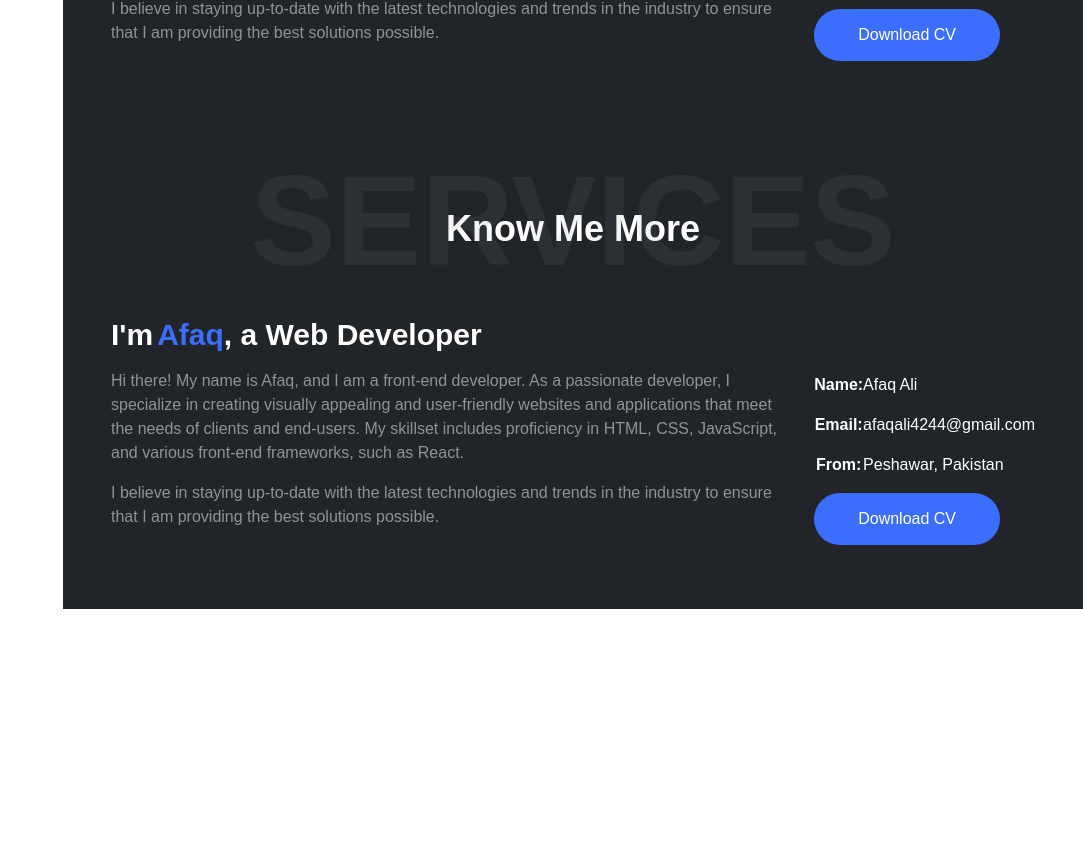
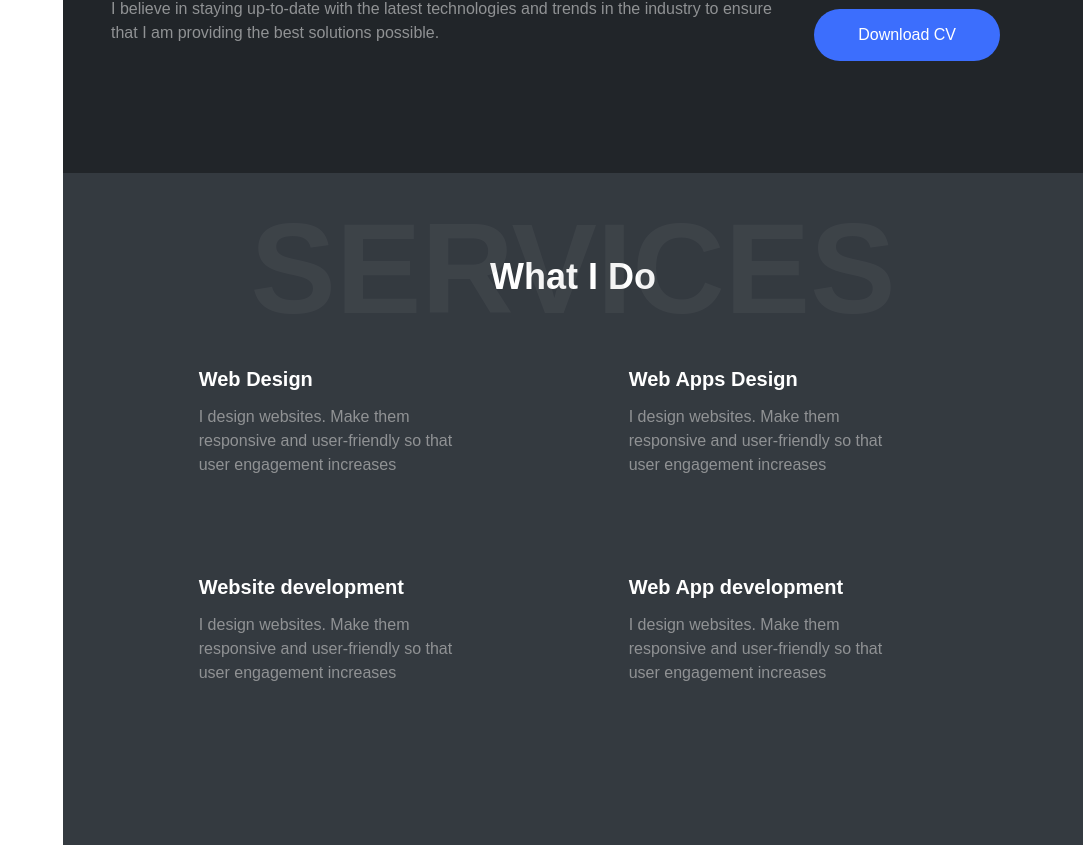
Before and after one commit to afaqalii/afaqdev, a React (Vite) app: page / in a window 1280 px wide. Shown: the part 1159-2004 px from the top of the page, without its empty margins (197-1280 px from the left). Before the commit the page ends 1768 px from the top, so only its background shows below. Built offline with nearby package versions, Linux system fonts and the light colour scheme.

Commit message:
Completed My services  section  for all devices

```diff
--- a/src/App.jsx
+++ b/src/App.jsx
@@ -2,6 +2,7 @@ import './App.css'
 import AboutMe from './components/AboutMe'
 import ContainerWrapper from './components/ContainerWrapper'
 import Header from './components/Header'
+import Services from './components/Services'
 import Sidebar from "./components/Sidebar"
 function App() {
 
@@ -11,8 +12,16 @@ function App() {
       <Sidebar/>
       <div id='main-content' className="lg:ml-[260px]">
         <Header/>
-         <ContainerWrapper bgColor={`bg-[--light-black]`} content={<AboutMe/>} backgroundTitle={"About Me"}/>
-         <ContainerWrapper bgColor={`bg-[--light-black]`} content={<AboutMe/>} backgroundTitle={"Services"}/>
+         <ContainerWrapper
+             bgColor={`bg-[--light-black]`}
+             content={<AboutMe/>}
+             backgroundTitle={"About Me"}
+             title={"Know Me More"}/>
+         <ContainerWrapper
+             bgColor={`bg-[--bg-light]`}
+             content={<Services/>}
+             backgroundTitle={"Services"}
+             title={"What I Do"}/>
       </div>
       </div>
     </>
--- a/src/LocalData.js
+++ b/src/LocalData.js
@@ -1,3 +1,5 @@
+import { FaDesktop, FaPaintBrush, FaPalette, FaPencilRuler } from "react-icons/fa";
+
 export const menuItems = [
     {
         item: "home",
@@ -34,3 +36,26 @@ export const bioData = [
         content:"Peshawar, Pakistan"
     },
 ]
+
+export const MyServies = [
+    {
+        title: "Web Design",
+        content:"I design websites. Make them responsive and user-friendly so that user engagement increases",
+        // icon: <FaDesktop/>,
+    },
+    {
+        title: "Web Apps Design",
+        content:"I design websites. Make them responsive and user-friendly so that user engagement increases",
+        // icon: <FaPalette/>
+    },
+    {
+        title: "Website development",
+        content:"I design websites. Make them responsive and user-friendly so that user engagement increases",
+        // icon: <FaPencilRuler/>
+    },
+    {
+        title: "Web App development",
+        content:"I design websites. Make them responsive and user-friendly so that user engagement increases",
+        // icon: <FaPaintBrush/>
+    },
+]
--- a/src/components/AboutMe.jsx
+++ b/src/components/AboutMe.jsx
@@ -15,8 +15,7 @@ const AboutMe = () => {
 
 
   return (
-    <div className=''>
-        <h1 className='text-4xl text-white font-semibold text-center py-5'>Know Me More</h1>
+    <div className='my-12'>
         {/* know me more content start from here */}
         <div className="flex flex-col mt-12 lg:flex-row">
             <div  className="text-center lg:text-left">
--- a/src/components/ContainerWrapper.jsx
+++ b/src/components/ContainerWrapper.jsx
@@ -1,10 +1,11 @@
 import React from 'react'
 
-const ContainerWrapper = ({backgroundTitle, content, bgColor}) => {
+const ContainerWrapper = ({backgroundTitle, content, bgColor, title}) => {
   return (
     <div className={`relative ${bgColor} px-12 py-16`}>
         <h1 className='uppercase text-center opacity-10 left-0 w-full absolute top-8 lg:text-8xl xl:text-9xl font-bold  text-[--sm-text] '>{backgroundTitle}</h1>
         <div className="max-w-7xl mx-auto">
+        <h1 className='text-4xl text-white font-semibold text-center py-5'>{title}</h1>
            {content}
         </div>
     </div>
--- a/src/components/Services.jsx
+++ b/src/components/Services.jsx
@@ -1,8 +1,25 @@
 import React from 'react'
+import { MyServies } from '../LocalData'
 
 const Services = () => {
   return (
-    <div>Services</div>
+    <div className='grid grid-cols-1 md:grid-cols-2 mt-12 px-8'>
+      {
+        MyServies.map((service) => {
+          return (
+            <>
+              <div className="flex gap-5 pb-24">
+                <div className="bg-[--light-dark] h-16 w-16"></div>
+                <div className="">
+                  <h3 className='text-xl font-bold'>{service.title}</h3>
+                  <p className='text-[--sm-text] lg:w-[70%] mt-3'>{service.content}</p>
+                </div>
+              </div>
+            </>
+          )
+        })
+      }
+    </div>
   )
 }
 
--- a/src/components/Sidebar.jsx
+++ b/src/components/Sidebar.jsx
@@ -8,7 +8,7 @@ const Sidebar = () => {
   const MenuItems = menuItems.map((menuItem) => {
     const { item } = menuItem
       return (
-        <li className='li relative lg:static list-none text-[--light-gray] capitalize p-2 hover:text-[--dark-blue] after:content-[""] after:absolute after:bottom-0 after:left-[8px] after:bg-[--light-gray] after:opacity-10 after:h-[1px] after:w-[100%]'>
+        <li className='li leading-7 relative lg:static list-none text-[--light-gray] capitalize p-2 hover:text-[--dark-blue] after:content-[""] after:absolute after:bottom-0 after:left-[8px] after:bg-[--light-gray] after:opacity-10 after:h-[1px] after:w-[100%]'>
           <a href="#" className='tracking-wide'>{item}</a>
         </li>
       )
--- a/src/index.css
+++ b/src/index.css
@@ -11,12 +11,15 @@
   :root {
   --dark-black: #111418;
   --light-black: #212529;
+  --bg-light: #343A40;
   --dark-blue: #3C6EFD;
   --light-gray:#FAFAFAE6;
   --white: #FFFFFF;
   --sm-text: #909294;
   }
-
+h1, h2, h3 ,h4 {
+  color: white;
+}
 /* @layer components {
     .btn-primary {
          @apply py-2 px-4 bg-blue-500 text-white font-semibold rounded-lg shadow-md hover:bg-blue-700 focus:outline-none focus:ring-2 focus:ring-blue-400 focus:ring-opacity-75;
```
